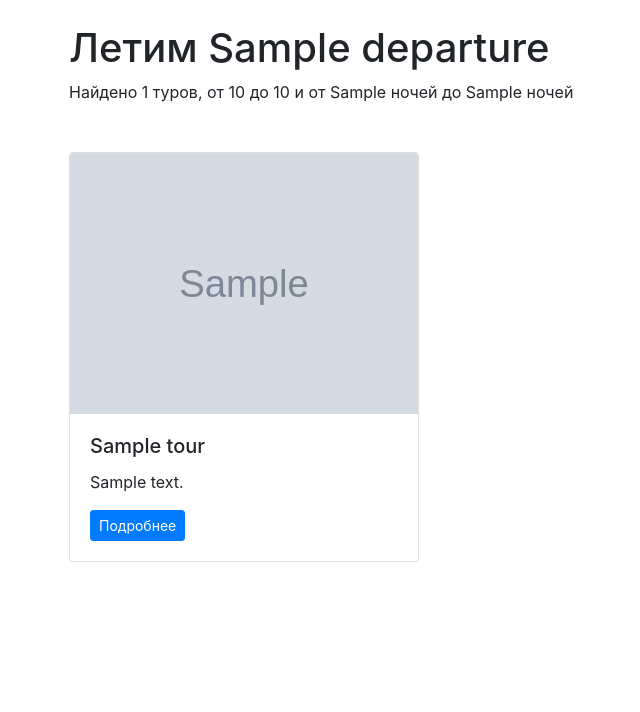
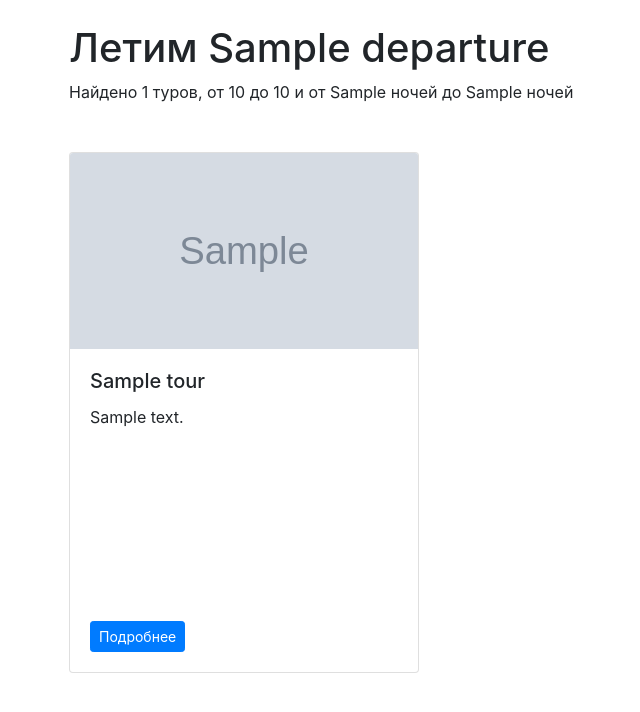
Before and after one commit to thehighestmath/stepik_tours, a Django app: template templates/tours/departure.html in a window 1280 px wide. Shown: the part 72-784 px from the top of the page, without its empty margins (16-656 px from the left). Run offline with Django 3.2, Linux system fonts and the light colour scheme; the template is opened without the code that fills it: most values are stand-ins (such as "Sample title", 1, 10 or a date in 2020); grey boxes marked "Sample" are stand-in pictures; some libraries are stand-ins or nearby versions.

Commit message:
fix wrong grid

```diff
--- a/templates/tours/base.html
+++ b/templates/tours/base.html
@@ -6,6 +6,8 @@
     <title>Stepik Travel</title>
     <link rel="stylesheet" href="https://stackpath.bootstrapcdn.com/bootstrap/4.3.1/css/bootstrap.min.css"
           integrity="sha384-ggOyR0iXCbMQv3Xipma34MD+dH/1fQ784/j6cY/iJTQUOhcWr7x9JvoRxT2MZw1T" crossorigin="anonymous">
+    {% load static %}
+    <link rel="stylesheet" type="text/css" href="{% static 'tours/css/styles.css' %}">
 </head>
 
 <body>
@@ -19,9 +21,10 @@
         <div class="collapse navbar-collapse" id="navbarNav">
             <ul class="navbar-nav">
                 {% for link, city in departures.items %}
-                <li class="nav-item">
-                    <a class="nav-link {% if request.path == "/departure/"|add:link %}active{% endif %}" href="/departure/{{ link }}">{{ city }}</a>
-                </li>
+                    <li class="nav-item">
+                        <a class="nav-link {% if request.path == "/departure/"|add:link %}active{% endif %}"
+                           href="/departure/{{ link }}">{{ city }}</a>
+                    </li>
                 {% endfor %}
             </ul>
         </div>
--- a/templates/tours/departure.html
+++ b/templates/tours/departure.html
@@ -9,10 +9,12 @@
         {% for tour in tours %}
             <div class="col-4">
                 <div class="card mb-4">
-                    <img src="{{ tour.picture }}" class="card-img-top img-fluid" alt="">
+                    <div class="embed-responsive embed-responsive-16by9">
+                        <img class="card-img-top embed-responsive-item" src="{{ tour.picture }}" alt=""/>
+                    </div>
                     <div class="card-body">
                         <h2 class="h5 card-title">{{ tour.title }}</h2>
-                        <p class="card-text">{{ tour.description }}</p>
+                        <p class="card-text card-block">{{ tour.description }}</p>
                         <a href="/tour/{{ tour.id }}" class="btn btn-sm btn-primary">Подробнее</a>
                     </div>
                 </div>
--- a/templates/tours/index.html
+++ b/templates/tours/index.html
@@ -1,12 +1,6 @@
 {% extends 'tours/base.html' %}
 {% block main %}
     <!-- HERO -->
-    <style>
-        .card .card-block {
-            height: 200px;
-            overflow: auto;
-        }
-    </style>
     <section class="jumbotron text-center mt-4"
             {# previous background 'https://place-hold.it/1600x300' #}
              style="
--- a/templates/tours/tour.html
+++ b/templates/tours/tour.html
@@ -3,7 +3,7 @@
 {% block main %}
     {% load static %}
 
-    <link rel="stylesheet" type="text/css" href="{% static 'tours/css/tour.css' %}">
+    <link rel="stylesheet" type="text/css" href="{% static 'tours/css/styles.css' %}">
     <section class="mt-3 pb-5">
         <h1 class="display-3 mt-4">{{ tour.title }} {{ tour.stars|multiply:'★' }}</h1>
         <!-- HERO -->
--- a/tours/static/tours/css/tour.css
+++ b/tours/static/tours/css/styles.css
@@ -3,3 +3,8 @@
         display: flex;
     }
 }
+
+.card .card-block {
+    height: 200px;
+    overflow: auto;
+}
```
